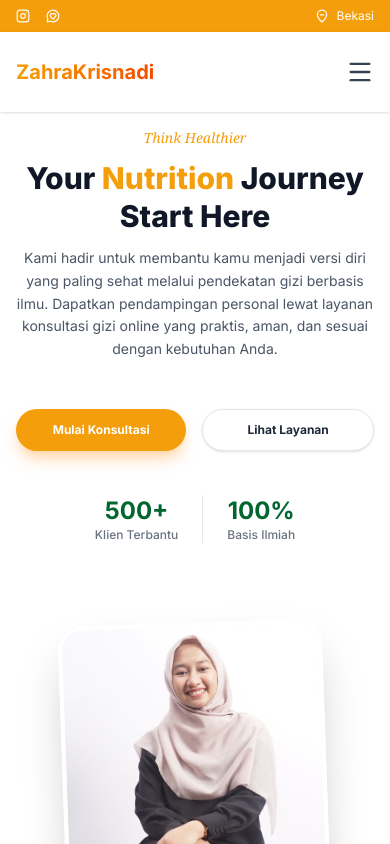
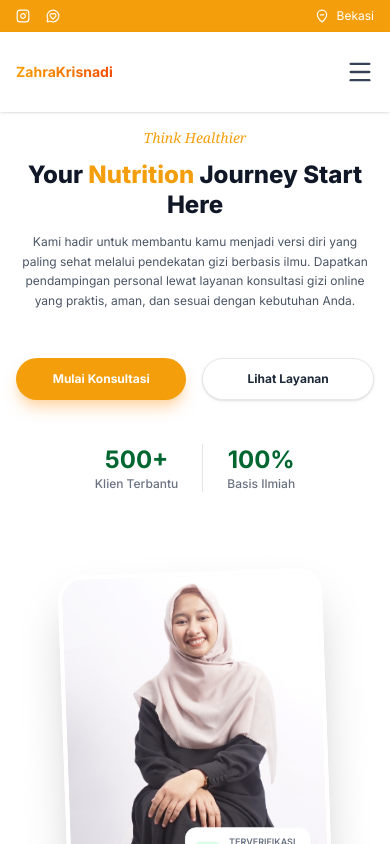
Before and after one commit to dhianharyono/zahrakrisnadi, a Next.js app: page / in a window 390 px wide. Shown: the top 844 px of the page. Built offline with nearby package versions, Linux system fonts and the light colour scheme.

Commit message:
feat(ui): adjustment ui responsive

```diff
--- a/src/components/Hero.tsx
+++ b/src/components/Hero.tsx
@@ -13,12 +13,12 @@ const Hero: React.FC = () => {
             <span className='text-primary font-serif italic text-sm md:text-lg block text-center lg:text-left'>
               Think Healthier
             </span>
-            <h1 className='text-3xl lg:text-6xl font-extrabold text-gray-900 leading-tight text-center lg:text-left'>
+            <h1 className='text-2xl lg:text-6xl font-extrabold text-gray-900 leading-tight text-center lg:text-left'>
               Your
               <span className='text-primary'> Nutrition </span> Journey Start
               Here
             </h1>
-            <p className='text-sm lg:text-lg text-gray-600 leading-relaxed max-w-lg mx-auto lg:mx-0 text-center lg:text-left mb-8 lg:mb-10'>
+            <p className='text-xs md:text-sm lg:text-lg text-gray-600 leading-relaxed max-w-lg mx-auto lg:mx-0 text-center lg:text-left mb-8 lg:mb-10'>
               Kami hadir untuk membantu kamu menjadi versi diri yang paling
               sehat melalui pendekatan gizi berbasis ilmu. Dapatkan pendampingan
               personal lewat layanan konsultasi gizi online yang praktis, aman,
--- a/src/components/Navbar.tsx
+++ b/src/components/Navbar.tsx
@@ -61,8 +61,8 @@ const Navbar: React.FC = () => {
         <div className='max-w-7xl mx-auto px-4 sm:px-6 lg:px-8'>
           <div className='flex justify-between items-center h-20'>
             <div className='shrink-0 flex items-center'>
-              <span className='text-xl md:text-2xl font-bold bg-clip-text text-transparent bg-linear-to-r from-primary to-orange-600'>
-                <a href="#">ZahraKrisnadi</a>
+              <span className='text-sm md:text-xl lg:text-2xl font-bold bg-clip-text text-transparent bg-linear-to-r from-primary to-orange-600'>
+                <a href='#'>ZahraKrisnadi</a>
               </span>
             </div>
             <div className='hidden md:flex space-x-8 items-center'>
@@ -104,8 +104,9 @@ const Navbar: React.FC = () => {
 
         {/* Mobile Menu */}
         <div
-          className={`md:hidden bg-white shadow-lg absolute w-full left-0 overflow-hidden transition-all duration-300 ease-in-out ${isOpen ? 'max-h-96 opacity-100' : 'max-h-0 opacity-0'
-            }`}
+          className={`md:hidden bg-white shadow-lg absolute w-full left-0 overflow-hidden transition-all duration-300 ease-in-out ${
+            isOpen ? 'max-h-96 opacity-100' : 'max-h-0 opacity-0'
+          }`}
         >
           <div className='px-4 pt-2 pb-6 space-y-2'>
             {NAV_LINKS.map((link) => (
--- a/src/components/Portfolio.tsx
+++ b/src/components/Portfolio.tsx
@@ -101,7 +101,7 @@ const Portfolio: React.FC = () => {
             </button>
 
             {/* Image Side */}
-            <div className='w-full md:w-1/2 h-56 md:h-auto relative bg-gray-50 flex-shrink-0'>
+            <div className='w-full md:w-1/2 h-56 md:h-auto relative bg-gray-50 shrink-0'>
               <Image
                 src={selectedItem.image}
                 alt={selectedItem.title}
```
